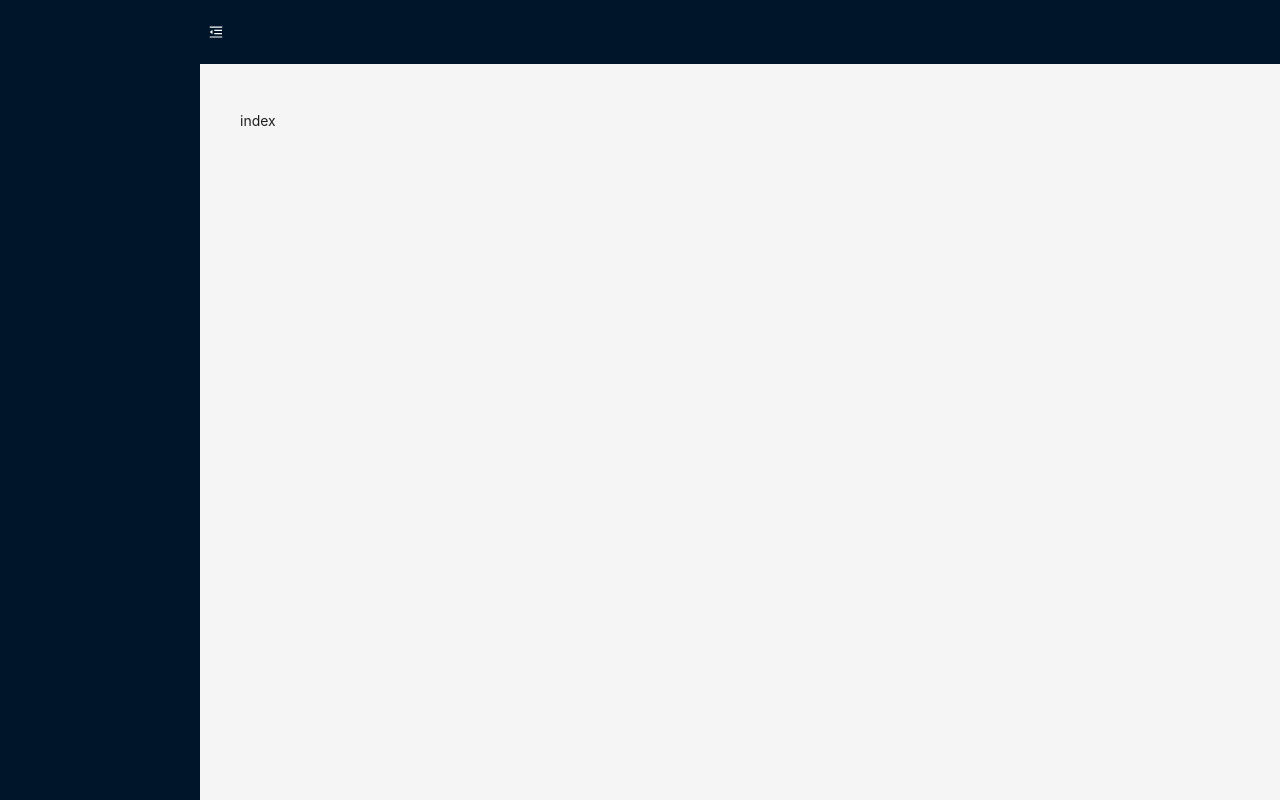
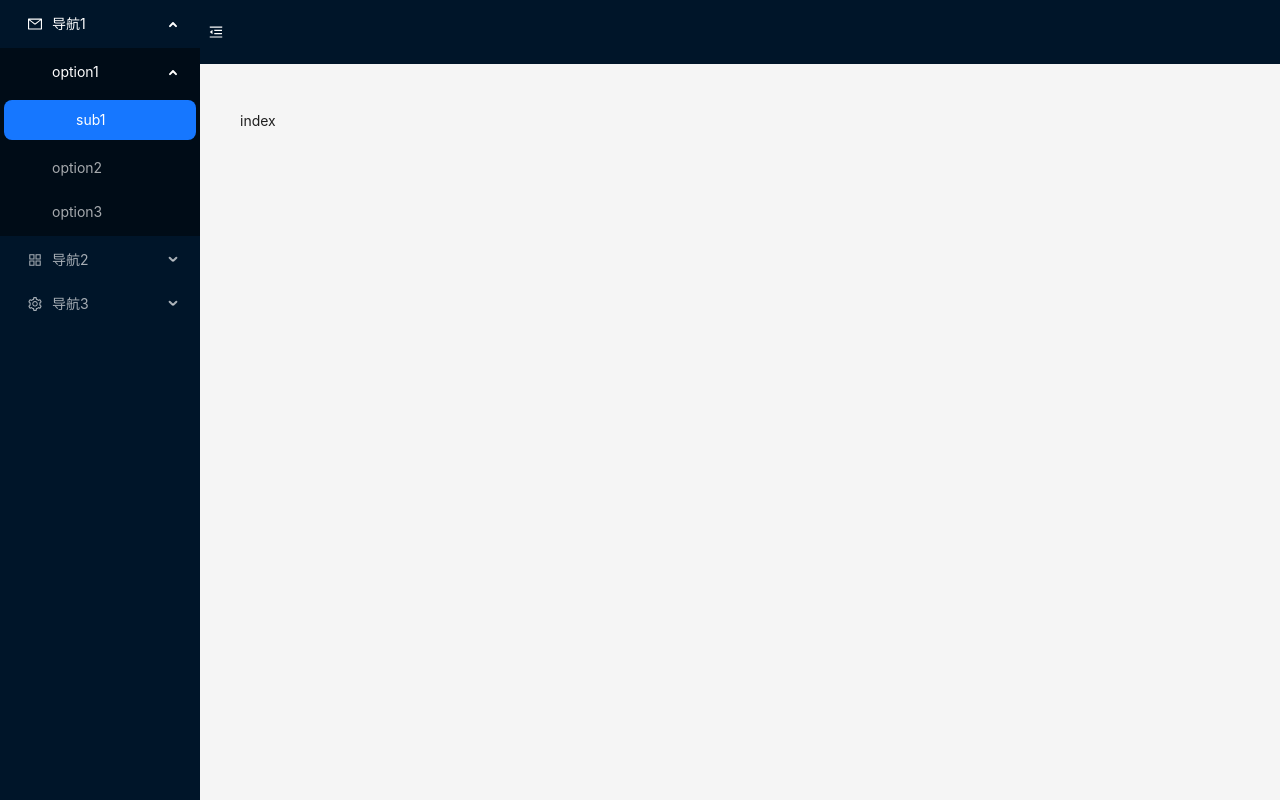
Before and after one commit to AsensTs/sm, a Next.js app in the folder react-next-app/: page / in a window 1280 px wide. Built offline with nearby package versions, Linux system fonts and the light colour scheme.

Commit message:
update login page

```diff
--- a/react-next-app/src/app/layout.tsx
+++ b/react-next-app/src/app/layout.tsx
@@ -15,6 +15,7 @@ export default function RootLayout({
 }: {
   children: React.ReactNode
 }) {
+
   return (
     <html lang="HTML5">
       <body className={inter.className}>
--- a/react-next-app/src/components/layout/index.tsx
+++ b/react-next-app/src/components/layout/index.tsx
@@ -1,25 +1,25 @@
 'use client'
 import React, { useState } from 'react';
-import {
-  MenuFoldOutlined,
-  MenuUnfoldOutlined,
-} from '@ant-design/icons';
-import { Layout, Menu, Button, theme } from 'antd';
+import { MenuFoldOutlined, MenuUnfoldOutlined,} from '@ant-design/icons';
+import Menus from "@/components/menus"
+import { Layout, Button } from 'antd';
 import LayoutStyle from "./layout.module.scss"
 
 const { Header, Sider, Content } = Layout;
 
 interface LayoutProps {
-    children: any
+  children: any
 }
 
 const App: React.FC<LayoutProps> = ({ children }: any) => {
+
   const [collapsed, setCollapsed] = useState(false);
 
   return (
     <Layout className={LayoutStyle.layout}>
       <Sider className={LayoutStyle.sider} trigger={null} collapsible collapsed={collapsed}>
         <div className="demo-logo-vertical" />
+        <Menus></Menus>
       </Sider>
       <Layout>
         <Header className={LayoutStyle.header} style={{ padding: 0 }}>
--- /dev/null
+++ b/react-next-app/src/components/menus/index.tsx
@@ -0,0 +1,41 @@
+import { Menu } from 'antd';
+import React, { useState } from 'react';
+import type { MenuProps, MenuTheme } from 'antd';
+import menus from "@/config/menus"
+
+const openKey: any = []
+function getCurrentAndOpenKey(menus: any) {
+    let currentKey = "";
+    if (!menus[0].children) {
+        currentKey = menus[0].key;
+    } else {
+        openKey.push(menus[0].key);
+        currentKey = getCurrentAndOpenKey(menus[0].children);
+    }
+    return currentKey;
+}
+
+const Menus = (props: any) => {
+    let currentKey = getCurrentAndOpenKey(menus);
+    const [current, setCurrent] = useState(currentKey);
+
+
+    const onClick: MenuProps['onClick'] = (e) => {
+        console.log('click ', e);
+        setCurrent(e.key);
+    };
+
+
+    return (
+        <Menu
+            theme="dark"
+            onClick={onClick}
+            defaultOpenKeys={openKey}
+            selectedKeys={[current]}
+            mode="inline"
+            items={menus}
+        />
+    )
+}
+
+export default Menus;
--- /dev/null
+++ b/react-next-app/src/config/menus.js
@@ -0,0 +1,36 @@
+import { AppstoreOutlined, MailOutlined, SettingOutlined } from '@ant-design/icons';
+
+const menus = [
+    {
+        key: "/navigation1",
+        label: "导航1",
+        icon: <MailOutlined />,
+        children: [
+            { key: "/option1", label: "option1", children: [{key: "/sub1", label: "sub1"}] },
+            { key: "/option2", label: "option2" },
+            { key: "/option3", label: "option3" },
+        ]
+    },
+    {
+        key: "/navigation2",
+        label: "导航2",
+        icon: <AppstoreOutlined />,
+        children: [
+            { key: "/option4", label: "option4" },
+            { key: "/option5", label: "option5" },
+            { key: "/option6", label: "option6" },
+        ]
+    },
+    {
+        key: "/navigation3",
+        label: "导航3",
+        icon: <SettingOutlined />,
+        children: [
+            { key: "/option7", label: "option7" },
+            { key: "/option8", label: "option8" },
+            { key: "/option9", label: "option9" },
+        ]
+    }
+]
+
+export default menus;
--- a/react-next-app/src/pages/login/login.scss
+++ b/react-next-app/src/pages/login/login.module.scss
@@ -38,3 +38,7 @@
         }
     }
 }
+
+.register_modal {
+    padding: 20px;
+}
```
Also changed, not shown: react-next-app/src/pages/login/index.tsx (+58 -12 lines).
